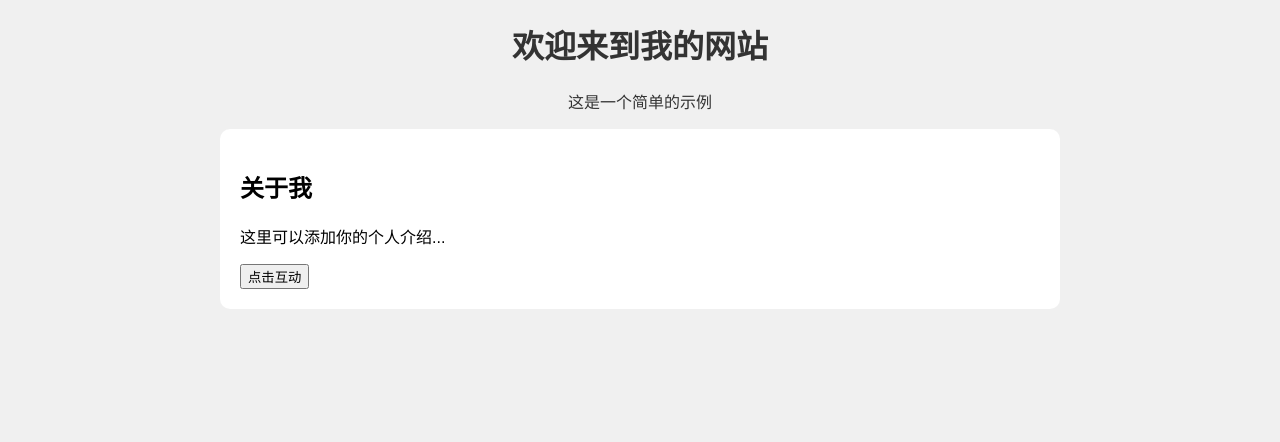
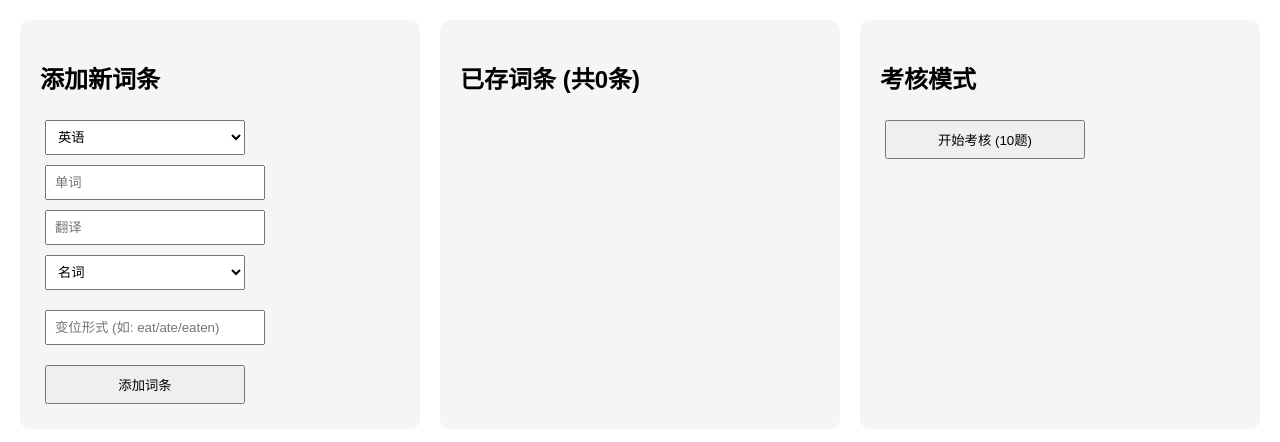
Before and after one commit to SiXiao-Lan/languages, a plain HTML site: page index.html in a window 1280 px wide. Drawn offline with Linux system fonts and the light colour scheme.

Commit message:
Update index.html

```diff
--- a/index.html
+++ b/index.html
@@ -3,36 +3,192 @@
 <head>
     <meta charset="UTF-8">
     <meta name="viewport" content="width=device-width, initial-scale=1.0">
-    <title>我的第一个网页</title>
+    <title>语言复习助手</title>
     <style>
+        :root {
+            --primary-color: #4CAF50;
+            --secondary-color: #2196F3;
+        }
         body {
             font-family: Arial, sans-serif;
             margin: 20px;
-            background-color: #f0f0f0;
+            display: grid;
+            grid-template-columns: 1fr 1fr 1fr;
+            gap: 20px;
         }
-        .header {
-            text-align: center;
-            color: #333;
+        .section {
+            background: #f5f5f5;
+            padding: 20px;
+            border-radius: 10px;
         }
-        .content {
-            max-width: 800px;
-            margin: 0 auto;
-            padding: 20px;
-            background: white;
-            border-radius: 10px;
+        input, select, button {
+            margin: 5px;
+            padding: 8px;
+            width: 200px;
+        }
+        .conjugation-inputs {
+            margin: 10px 0;
+        }
+        #word-list {
+            max-height: 300px;
+            overflow-y: auto;
         }
     </style>
 </head>
 <body>
-    <div class="header">
-        <h1>欢迎来到我的网站</h1>
-        <p>这是一个简单的示例</p>
+    <!-- 输入区 -->
+    <div class="section">
+        <h2>添加新词条</h2>
+        <select id="language">
+            <option value="en">英语</option>
+            <option value="fr">法语</option>
+            <option value="es">西班牙语</option>
+        </select>
+        <input type="text" id="word" placeholder="单词">
+        <input type="text" id="translation" placeholder="翻译">
+        <select id="word-type">
+            <option value="noun">名词</option>
+            <option value="verb">动词</option>
+            <option value="adj">形容词</option>
+        </select>
+        <div class="conjugation-inputs" id="conjugation-box">
+            <input type="text" placeholder="变位形式 (如: eat/ate/eaten)">
+        </div>
+        <button onclick="addWord()">添加词条</button>
     </div>
 
-    <div class="content">
-        <h2>关于我</h2>
-        <p>这里可以添加你的个人介绍...</p>
-        <button onclick="alert('你好！')">点击互动</button>
+    <!-- 数据列表 -->
+    <div class="section">
+        <h2>已存词条 (共<span id="count">0</span>条)</h2>
+        <div id="word-list"></div>
     </div>
+
+    <!-- 考核区 -->
+    <div class="section">
+        <h2>考核模式</h2>
+        <button onclick="startQuiz()">开始考核 (10题)</button>
+        <div id="quiz-area"></div>
+        <div id="score" style="margin-top: 20px;"></div>
+    </div>
+
+    <script>
+        // 本地存储初始化
+        let words = JSON.parse(localStorage.getItem('words')) || [];
+
+        // 动态添加变位输入框
+        document.getElementById('word-type').addEventListener('change', function() {
+            const conjugationBox = document.getElementById('conjugation-box');
+            conjugationBox.innerHTML = this.value === 'verb' ?
+                '<input type="text" placeholder="现在时">' +
+                '<input type="text" placeholder="过去时">' +
+                '<input type="text" placeholder="过去分词">' :
+                '<input type="text" placeholder="其他形式">';
+        });
+
+        // 添加词条
+        function addWord() {
+            const word = {
+                language: document.getElementById('language').value,
+                word: document.getElementById('word').value,
+                translation: document.getElementById('translation').value,
+                type: document.getElementById('word-type').value,
+                conjugations: Array.from(document.querySelectorAll('#conjugation-box input')).map(i => i.value)
+            };
+
+            words.push(word);
+            localStorage.setItem('words', JSON.stringify(words));
+            updateWordList();
+        }
+
+        // 更新词条列表
+        function updateWordList() {
+            const list = document.getElementById('word-list');
+            list.innerHTML = words.map((word, index) => `
+                <div style="margin: 10px 0; padding: 10px; background: white;">
+                    <b>${word.word}</b> (${word.type})<br>
+                    翻译: ${word.translation}<br>
+                    ${word.conjugations.join(' / ')}
+                </div>
+            `).join('');
+            document.getElementById('count').textContent = words.length;
+        }
+
+        // 考核逻辑
+        function startQuiz() {
+            if (words.length === 0) return alert('请先添加词条！');
+
+            const quizWords = getRandomWords(10);
+            let current = 0, score = 0;
+
+            function showQuestion() {
+                const word = quizWords[current];
+                const quizArea = document.getElementById('quiz-area');
+
+                quizArea.innerHTML = `
+                    <div style="margin: 20px 0;">
+                        <h3>第 ${current + 1} 题</h3>
+                        <p>${getQuestionText(word)}</p>
+                        <input type="text" id="answer">
+                        <button onclick="checkAnswer()">提交</button>
+                    </div>
+                `;
+            }
+
+            window.checkAnswer = () => {
+                const userAnswer = document.getElementById('answer').value.trim();
+                const correctAnswers = getCorrectAnswers(quizWords[current]);
+
+                if (correctAnswers.includes(userAnswer.toLowerCase())) {
+                    score++;
+                    alert('正确！✅');
+                } else {
+                    alert(`错误！❌ 正确答案是: ${correctAnswers.join(' 或 ')}`);
+                }
+
+                current++;
+                if (current < quizWords.length) {
+                    showQuestion();
+                } else {
+                    showScore();
+                }
+            }
+
+            function getQuestionText(word) {
+                // 随机出题类型
+                const types = [
+                    `翻译 "${word.translation}" 的${word.language === 'en' ? '英语' : '外语'}单词是？`,
+                    `"${word.word}" 的过去分词形式是？`,
+                    `"${word.translation}" 对应的${word.type}是什么？`
+                ];
+                return types[Math.floor(Math.random() * types.length)];
+            }
+
+            function showScore() {
+                document.getElementById('score').innerHTML = `
+                    <h3>得分: ${score}/${quizWords.length}</h3>
+                    <button onclick="startQuiz()">重新测试</button>
+                `;
+            }
+
+            showQuestion();
+        }
+
+        // 工具函数
+        function getRandomWords(n) {
+            return [...words].sort(() => Math.random() - 0.5).slice(0, n);
+        }
+
+        function getCorrectAnswers(word) {
+            // 根据题目类型返回可能正确答案
+            return [
+                word.word.toLowerCase(),
+                word.translation.toLowerCase(),
+                ...word.conjugations.map(c => c.toLowerCase())
+            ];
+        }
+
+        // 初始化
+        updateWordList();
+    </script>
 </body>
 </html>
```
